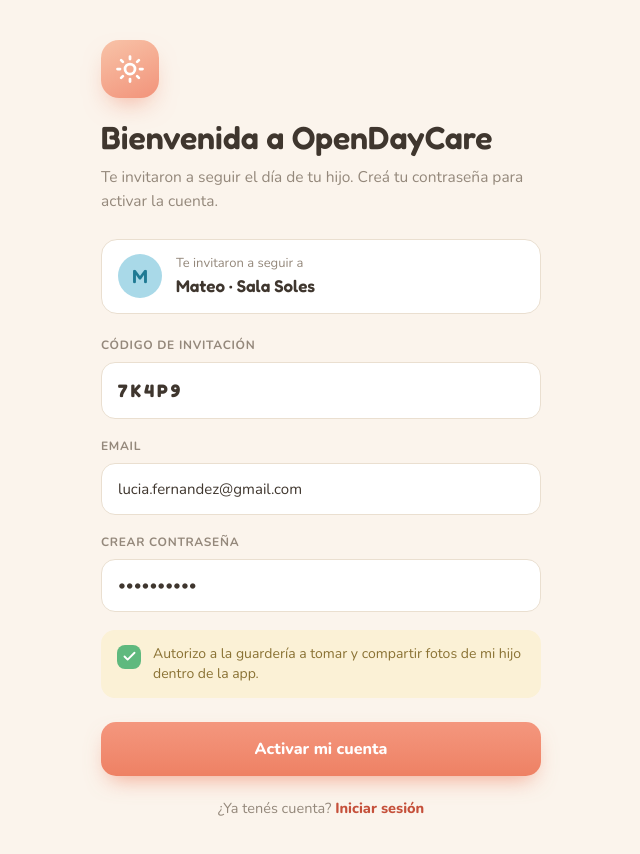
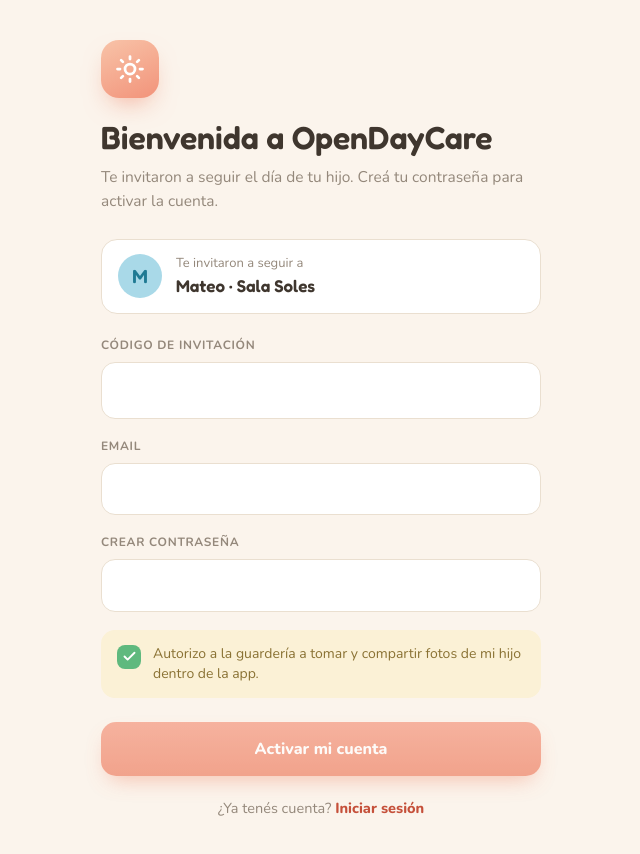
Before and after one commit to ricardo-garcia-marques/open-daycare, a Next.js app: page /activate-account in a window 1280 px wide. Shown: the top 854 px of the page, without its empty margins (319-959 px from the left). Built offline with nearby package versions, Linux system fonts and the light colour scheme.

Commit message:
spec 08 step 4: real activation via service-role route handler

```diff
--- a/app/(components)/activate-account-form.tsx
+++ b/app/(components)/activate-account-form.tsx
@@ -1,6 +1,7 @@
 "use client";
 
 import Link from "next/link";
+import { useRouter } from "next/navigation";
 import { useState } from "react";
 
 const SunIcon = (
@@ -36,25 +37,63 @@
   </svg>
 );
 
-const initialForm = {
-  code: "7K4P9",
-  email: "lucia.fernandez@gmail.com",
-  password: "contraseña",
-  photoConsent: true,
-};
-
 const labelClass = "text-[12px] font-bold tracking-[0.7px] text-muted mb-[8px]";
 const inputClass =
   "w-full px-[16px] py-[14px] rounded-[14px] border-[1.5px] border-input-border bg-white text-[15px] text-heading mb-[18px] focus:outline-none placeholder:text-placeholder";
 
 export function ActivateAccountForm() {
-  const [code, setCode] = useState(initialForm.code);
-  const [email, setEmail] = useState(initialForm.email);
-  const [password, setPassword] = useState(initialForm.password);
-  const [photoConsent, setPhotoConsent] = useState(initialForm.photoConsent);
+  const router = useRouter();
+  const [code, setCode] = useState("");
+  const [email, setEmail] = useState("");
+  const [password, setPassword] = useState("");
+  const [photoConsent, setPhotoConsent] = useState(true);
+  const [error, setError] = useState<string | null>(null);
+  const [submitting, setSubmitting] = useState(false);
+
+  const codeValid = code.trim().length === 5;
+  const emailValid = /^[^\s@]+@[^\s@]+\.[^\s@]+$/.test(email);
+  const passwordValid = password.length >= 6;
+  const canSubmit =
+    codeValid && emailValid && passwordValid && photoConsent && !submitting;
+
+  async function handleSubmit(event: React.FormEvent) {
+    event.preventDefault();
+    if (!canSubmit) return;
+
+    setSubmitting(true);
+    setError(null);
+
+    try {
+      const response = await fetch("/api/activate-account", {
+        method: "POST",
+        headers: { "Content-Type": "application/json" },
+        body: JSON.stringify({
+          code: code.trim(),
+          email: email.trim(),
+          password,
+          fullName: "Lucía Fernández",
+          photoConsent,
+        }),
+      });
+
+      const data = (await response.json()) as { error: string | null };
+
+      if (!response.ok || data.error) {
+        setError(data.error ?? "No se pudo activar la cuenta");
+        setSubmitting(false);
+        return;
+      }
+
+      router.replace("/");
+      router.refresh();
+    } catch {
+      setError("No se pudo activar la cuenta");
+      setSubmitting(false);
+    }
+  }
 
   return (
-    <div className="w-full max-w-[440px]">
+    <form onSubmit={handleSubmit} className="w-full max-w-[440px]">
       <div
         className="w-[58px] h-[58px] rounded-[18px] mb-[22px] flex items-center justify-center shadow-[0_12px_26px_-10px_rgba(238,129,100,0.65)]"
         style={{
@@ -90,8 +129,9 @@
         type="text"
         maxLength={5}
         value={code}
-        onChange={(event) => setCode(event.target.value)}
-        className={`${inputClass} font-display text-[18px] tracking-[3px] font-bold`}
+        onChange={(event) => setCode(event.target.value.toUpperCase())}
+        className={`${inputClass} font-display text-[18px] tracking-[3px] font-bold disabled:opacity-60`}
+        disabled={submitting}
       />
 
       <div className={labelClass}>EMAIL</div>
@@ -99,7 +139,8 @@
         type="email"
         value={email}
         onChange={(event) => setEmail(event.target.value)}
-        className={inputClass}
+        className={`${inputClass} disabled:opacity-60`}
+        disabled={submitting}
       />
 
       <div className={labelClass}>CREAR CONTRASEÑA</div>
@@ -107,7 +148,8 @@
         type="password"
         value={password}
         onChange={(event) => setPassword(event.target.value)}
-        className={`${inputClass} border-[#f2a78e]`}
+        className={`${inputClass} border-[#f2a78e] disabled:opacity-60`}
+        disabled={submitting}
       />
 
       <label className="flex items-start gap-[12px] bg-consent-bg rounded-[14px] px-[16px] py-[14px] mb-[24px] cursor-pointer">
@@ -116,6 +158,7 @@
           checked={photoConsent}
           onChange={(event) => setPhotoConsent(event.target.checked)}
           className="sr-only"
+          disabled={submitting}
         />
         <span
           className={`flex-none w-[24px] h-[24px] rounded-[8px] mt-[1px] flex items-center justify-center ${
@@ -130,12 +173,22 @@
         </span>
       </label>
 
-      <Link
-        href="/login"
-        className="block text-center w-full py-[15px] rounded-[15px] bg-[linear-gradient(180deg,var(--compose-gradient-from),var(--compose-gradient-to))] text-white font-extrabold text-[16px] shadow-[0_10px_22px_-8px_rgba(238,129,100,0.7)]"
+      {error ? (
+        <p
+          role="alert"
+          className="m-0 mb-[14px] text-[13.5px] font-bold text-[#d9583c]"
+        >
+          {error}
+        </p>
+      ) : null}
+
+      <button
+        type="submit"
+        disabled={!canSubmit}
+        className="block text-center w-full py-[15px] rounded-[15px] bg-[linear-gradient(180deg,var(--compose-gradient-from),var(--compose-gradient-to))] text-white font-extrabold text-[16px] shadow-[0_10px_22px_-8px_rgba(238,129,100,0.7)] disabled:opacity-70 disabled:cursor-not-allowed cursor-pointer"
       >
-        Activar mi cuenta
-      </Link>
+        {submitting ? "Activando…" : "Activar mi cuenta"}
+      </button>
 
       <p className="text-center mt-[22px] m-0 text-muted text-[14.5px]">
         ¿Ya tenés cuenta?{" "}
@@ -143,6 +196,6 @@
           Iniciar sesión
         </Link>
       </p>
-    </div>
+    </form>
   );
 }
--- /dev/null
+++ b/app/api/activate-account/route.ts
@@ -0,0 +1,164 @@
+import { createClient as createAdminClient } from "@supabase/supabase-js";
+import { createServerClient } from "@supabase/ssr";
+import { cookies } from "next/headers";
+import { NextResponse } from "next/server";
+
+const supabaseUrl = process.env.NEXT_PUBLIC_SUPABASE_URL!;
+const serviceRoleKey = process.env.SUPABASE_SERVICE_ROLE_KEY!;
+
+const ERROR_MESSAGES = {
+  invalidPayload: "datos inválidos",
+  invitationNotFound: "código inválido o vencido",
+  emailMismatch: "email incorrecto",
+  invitationExpired: "código inválido o vencido",
+  invitationUsed: "código inválido o vencido",
+} as const;
+
+type ErrorCode = keyof typeof ERROR_MESSAGES;
+
+function errorResponse(message: string, status = 400) {
+  return NextResponse.json({ error: message }, { status });
+}
+
+export async function POST(request: Request) {
+  let payload: {
+    code?: string;
+    email?: string;
+    password?: string;
+    fullName?: string;
+    photoConsent?: boolean;
+  };
+
+  try {
+    payload = await request.json();
+  } catch {
+    return errorResponse(ERROR_MESSAGES.invalidPayload);
+  }
+
+  const code = typeof payload.code === "string" ? payload.code.trim().toUpperCase() : "";
+  const email = typeof payload.email === "string" ? payload.email.trim().toLowerCase() : "";
+  const password = typeof payload.password === "string" ? payload.password : "";
+  const fullName = typeof payload.fullName === "string" ? payload.fullName.trim() : "";
+  const photoConsent = payload.photoConsent === true;
+
+  if (
+    code.length !== 5 ||
+    !email ||
+    !fullName ||
+    password.length < 6 ||
+    password.length > 72
+  ) {
+    return errorResponse(ERROR_MESSAGES.invalidPayload);
+  }
+
+  const admin = createAdminClient(supabaseUrl, serviceRoleKey, {
+    auth: { autoRefreshToken: false, persistSession: false },
+  });
+
+  const { data: invitation, error: invitationError } = await admin
+    .from("invitations")
+    .select("id, email, status, expires_at")
+    .eq("code", code)
+    .maybeSingle();
+
+  if (invitationError || !invitation) {
+    return errorResponse(ERROR_MESSAGES.invitationNotFound, 404);
+  }
+
+  if (invitation.email.toLowerCase() !== email) {
+    return errorResponse(ERROR_MESSAGES.emailMismatch);
+  }
+
+  if (invitation.status !== "pending") {
+    return errorResponse(ERROR_MESSAGES.invitationUsed);
+  }
+
+  if (new Date(invitation.expires_at).getTime() < Date.now()) {
+    return errorResponse(ERROR_MESSAGES.invitationExpired);
+  }
+
+  const { data: created, error: createError } = await admin.auth.admin.createUser({
+    email,
+    password,
+    email_confirm: true,
+    user_metadata: { full_name: fullName },
+  });
+
+  if (createError) {
+    const isDuplicate = createError.status === 422;
+    return errorResponse(
+      isDuplicate
+        ? ERROR_MESSAGES.invitationUsed
+        : (createError.message ?? ERROR_MESSAGES.invalidPayload),
+      isDuplicate ? 409 : 400,
+    );
+  }
+
+  const userId = created.user?.id;
+  if (!userId) {
+    return errorResponse(ERROR_MESSAGES.invalidPayload, 500);
+  }
+
+  const { error: updateError } = await admin
+    .from("users")
+    .update({
+      full_name: fullName,
+      role: "parent",
+      status: "active",
+      photo_consent: photoConsent,
+    })
+    .eq("id", userId);
+
+  if (updateError) {
+    return errorResponse(ERROR_MESSAGES.invalidPayload, 500);
+  }
+
+  const { error: invitationUpdateError } = await admin
+    .from("invitations")
+    .update({ status: "used" })
+    .eq("id", invitation.id);
+
+  if (invitationUpdateError) {
+    return errorResponse(ERROR_MESSAGES.invalidPayload, 500);
+  }
+
+  // Server-side sign-in: the @supabase/ssr server client sets the auth
+  // cookies on this response via the cookieStore.
+  const cookieStore = await cookies();
+  const supabase = createServerClient(supabaseUrl, process.env.NEXT_PUBLIC_SUPABASE_PUBLISHABLE_KEY!, {
+    cookies: {
+      getAll() {
+        return cookieStore.getAll();
+      },
+      setAll(cookiesToSet) {
+        try {
+          cookiesToSet.forEach(({ name, value, options }) =>
+            cookieStore.set(name, value, options),
+          );
+        } catch {
+          // Route handlers can always set cookies; unreachable.
+        }
+      },
+    },
+  });
+
+  const { error: signInError } = await supabase.auth.signInWithPassword({
+    email,
+    password,
+  });
+
+  if (signInError) {
+    return errorResponse(ERROR_MESSAGES.invalidPayload, 500);
+  }
+
+  const response = NextResponse.json({ error: null });
+  cookieStore.getAll().forEach((cookie) => {
+    response.cookies.set(cookie.name, cookie.value, {
+      httpOnly: true,
+      sameSite: "lax",
+      secure: process.env.NODE_ENV === "production",
+      path: "/",
+    });
+  });
+  return response;
+}
```
